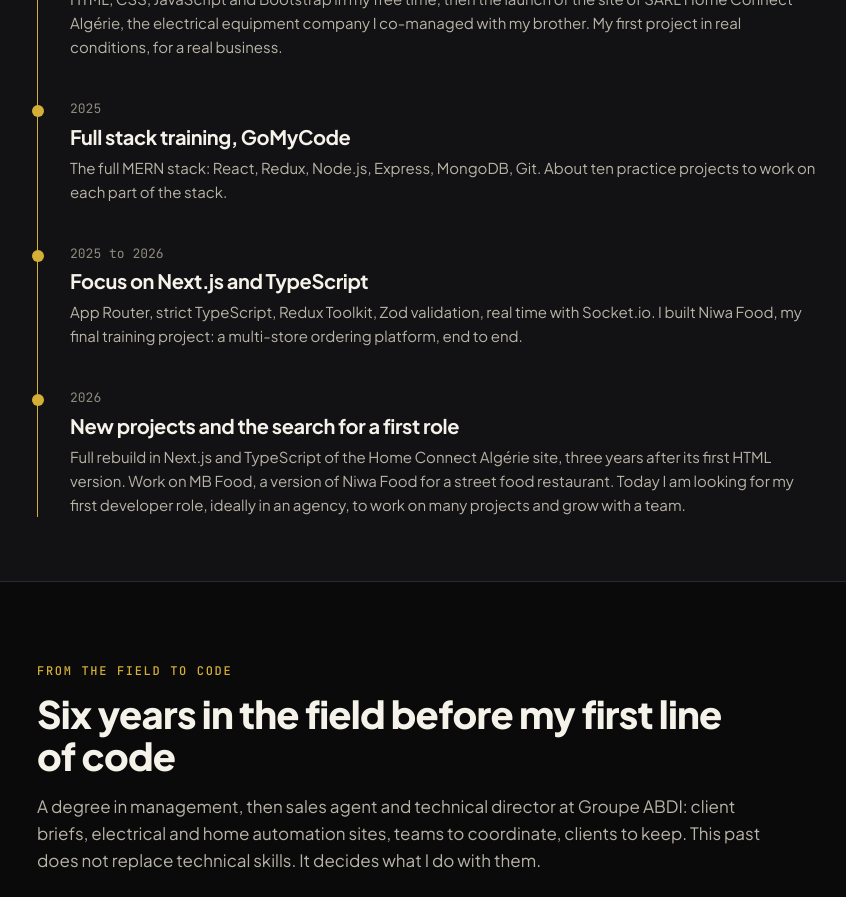
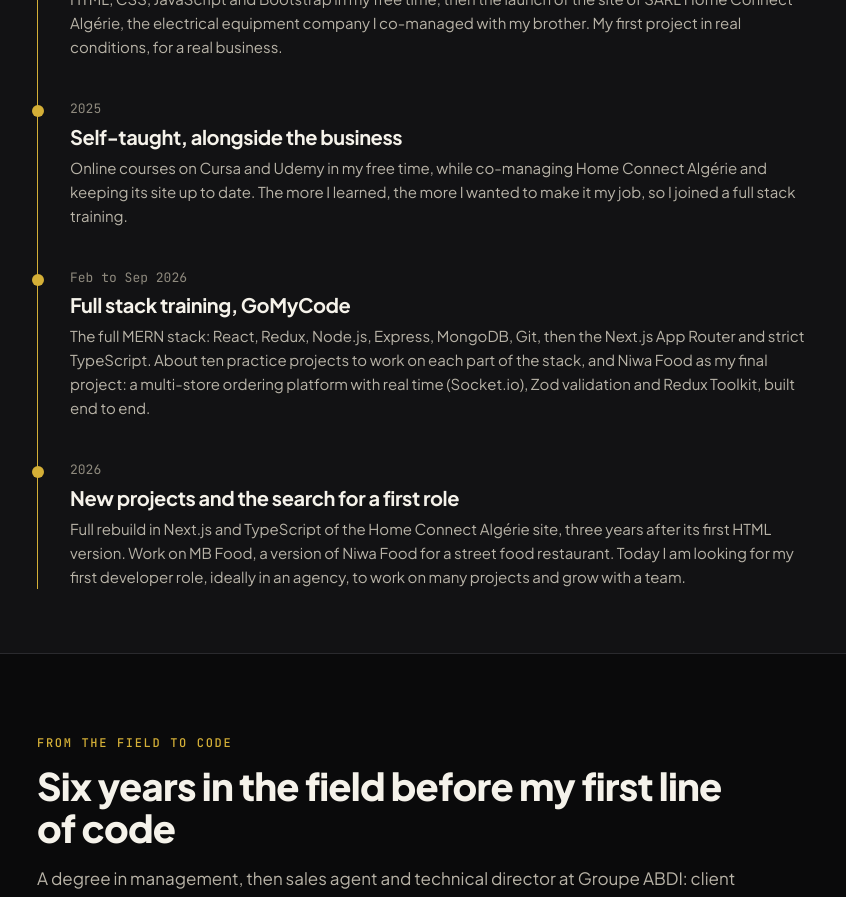
Before and after one commit to MehdiAbdi7/MehdiLabsDZ-portfolio, a Next.js app in the folder client/: page /about in a window 1280 px wide. Shown: the part 1060-1957 px from the top of the page, without its empty margins (47-893 px from the left). Built offline with nearby package versions, Linux system fonts and the light colour scheme.

Commit message:
fix: correct training dates on about page

```diff
--- a/client/app/about/page.tsx
+++ b/client/app/about/page.tsx
@@ -23,13 +23,13 @@ const timeline = [
   },
   {
     period: "2025",
-    title: "Full stack training, GoMyCode",
-    body: "The full MERN stack: React, Redux, Node.js, Express, MongoDB, Git. About ten practice projects to work on each part of the stack.",
+    title: "Self-taught, alongside the business",
+    body: "Online courses on Cursa and Udemy in my free time, while co-managing Home Connect Algérie and keeping its site up to date. The more I learned, the more I wanted to make it my job, so I joined a full stack training.",
   },
   {
-    period: "2025 to 2026",
-    title: "Focus on Next.js and TypeScript",
-    body: "App Router, strict TypeScript, Redux Toolkit, Zod validation, real time with Socket.io. I built Niwa Food, my final training project: a multi-store ordering platform, end to end.",
+    period: "Feb to Sep 2026",
+    title: "Full stack training, GoMyCode",
+    body: "The full MERN stack: React, Redux, Node.js, Express, MongoDB, Git, then the Next.js App Router and strict TypeScript. About ten practice projects to work on each part of the stack, and Niwa Food as my final project: a multi-store ordering platform with real time (Socket.io), Zod validation and Redux Toolkit, built end to end.",
   },
   {
     period: "2026",
```
